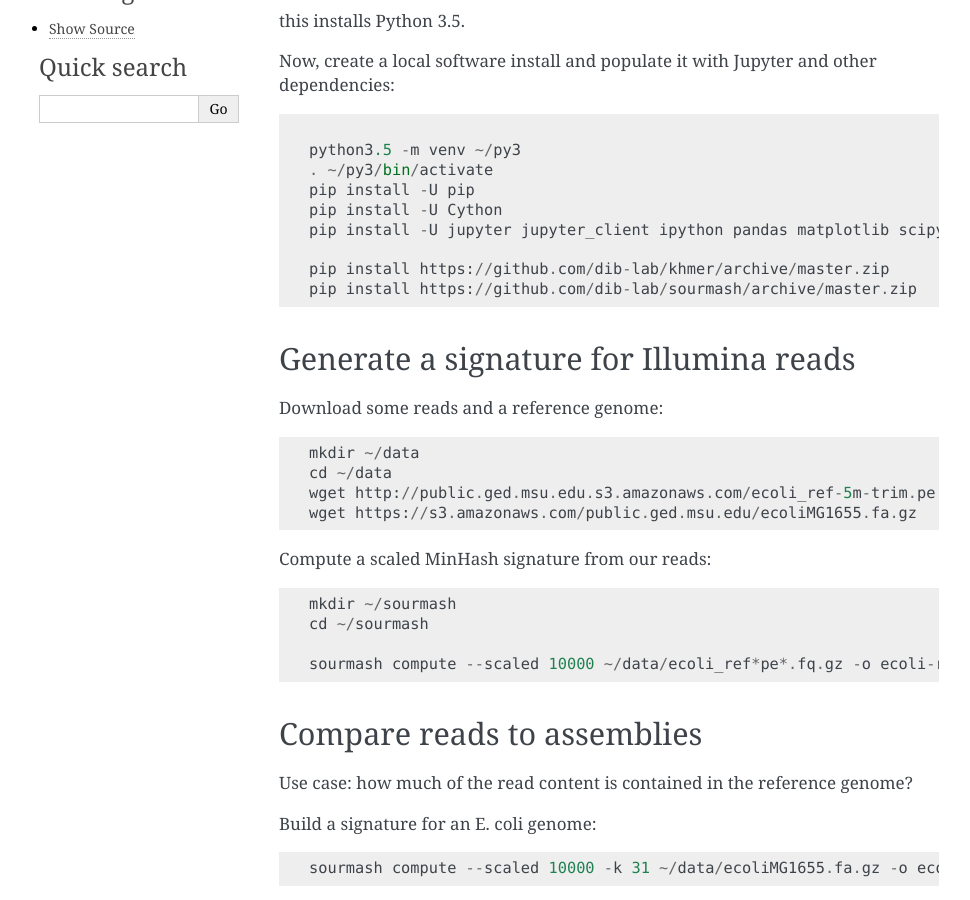
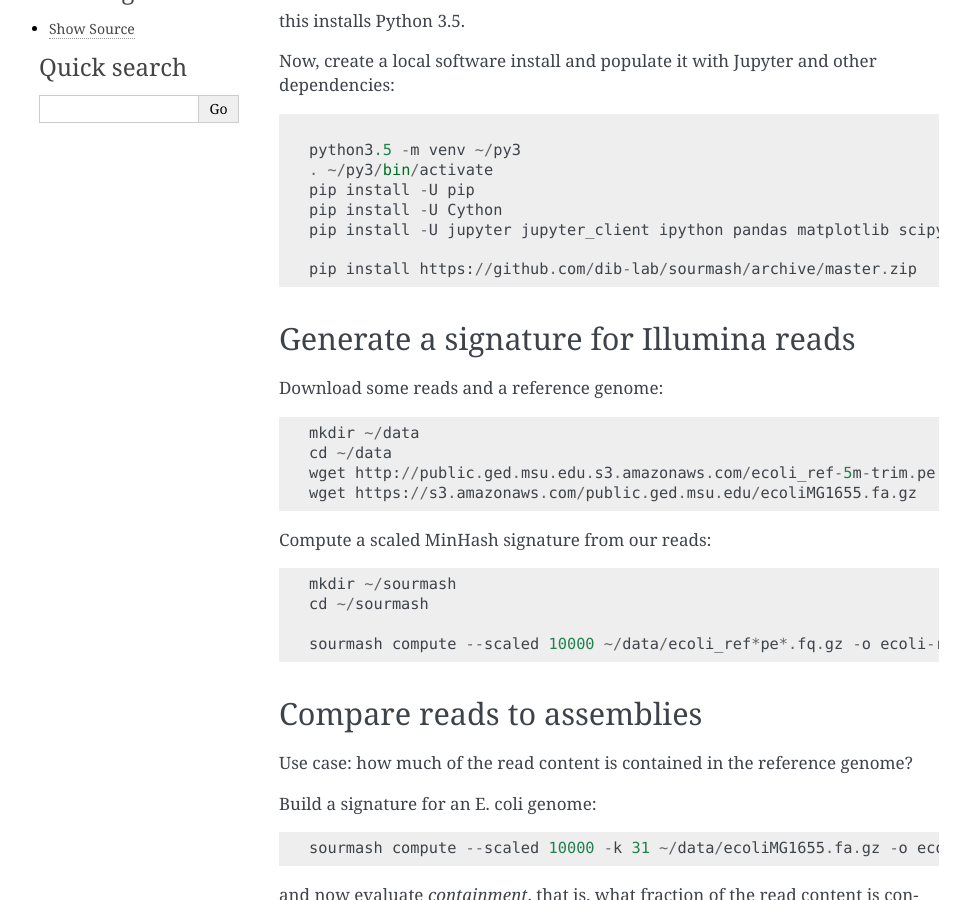
Before and after one commit to sourmash-bio/sourmash, a Sphinx documentation site: the page built from doc/tutorials.md, in a window 1280 px wide and 900 px high, scrolled down 427 px. Shown: the whole window, without its empty margins (141-1111 px from the left). Built offline with Sphinx 7.4.7, drawn with Linux system fonts in a browser that asks for light colours.

Commit message:
Use khmer from PyPI now that 2.1 is released

````diff
--- a/doc/tutorials.md
+++ b/doc/tutorials.md
@@ -28,9 +28,8 @@
 . ~/py3/bin/activate
 pip install -U pip
 pip install -U Cython
-pip install -U jupyter jupyter_client ipython pandas matplotlib scipy scikit-learn
+pip install -U jupyter jupyter_client ipython pandas matplotlib scipy scikit-learn khmer
 
-pip install https://github.com/dib-lab/khmer/archive/master.zip
 pip install https://github.com/dib-lab/sourmash/archive/master.zip
 
 ```
--- a/requirements.txt
+++ b/requirements.txt
@@ -4,7 +4,7 @@
 matplotlib
 scipy
 Cython
-https://github.com/dib-lab/khmer/archive/master.zip
+khmer
 sphinx
 alabaster
 recommonmark
````
Also changed, not shown: 1 other file.
